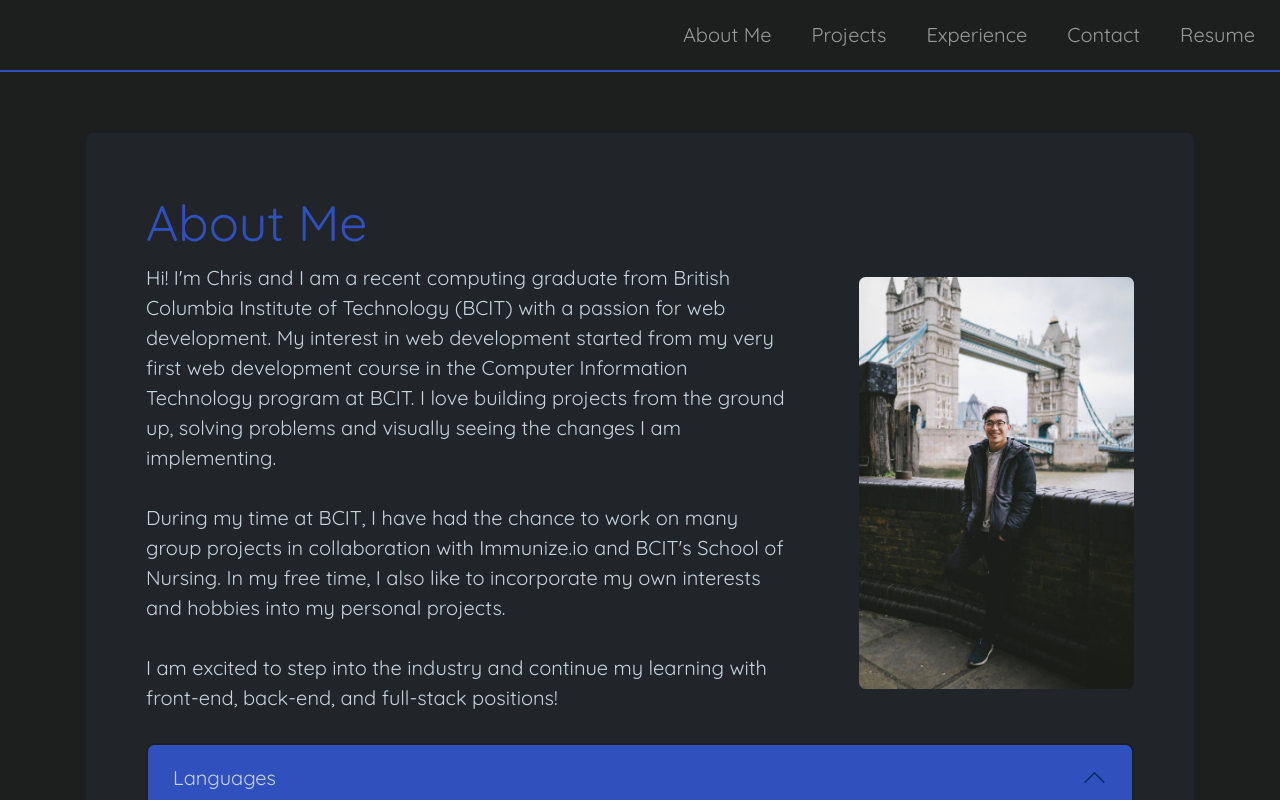
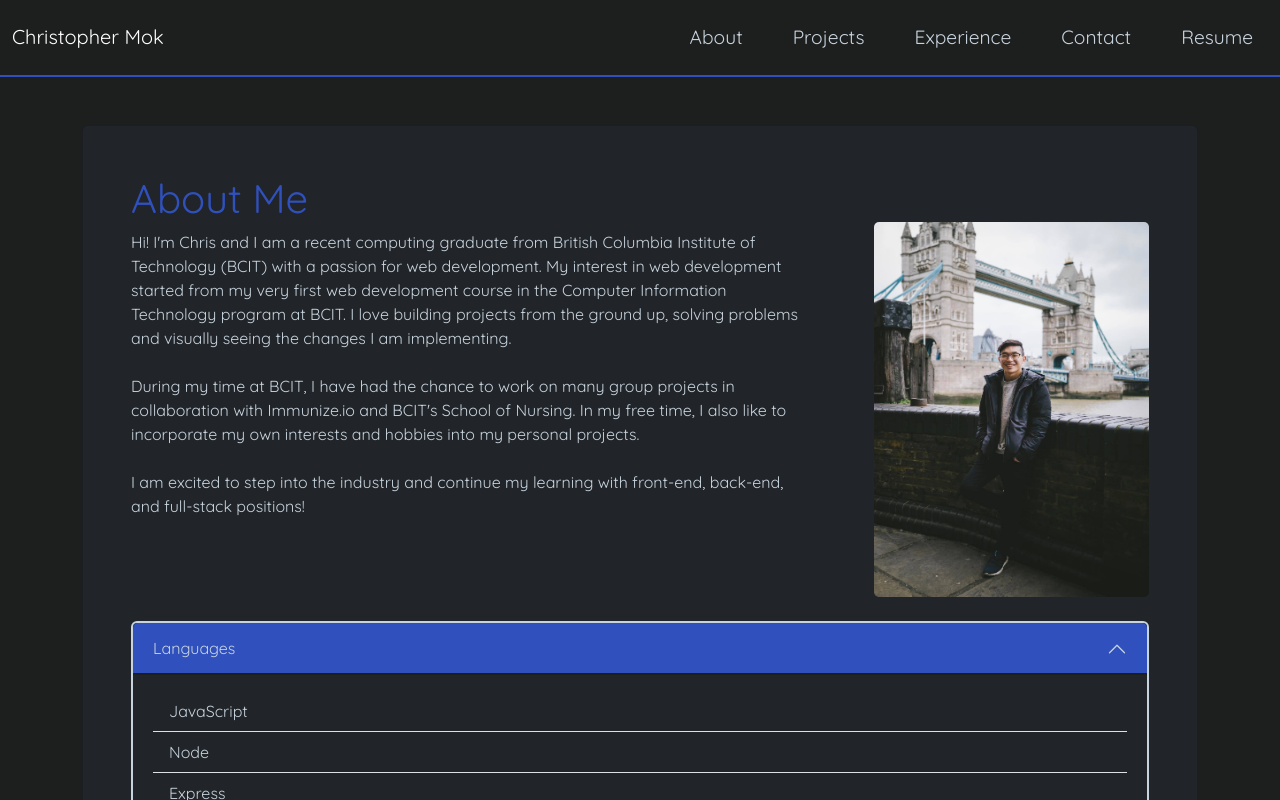
Before and after one commit to chrismok17/chrismok17, a React (Create React App) app: page / in a window 1280 px wide. Shown: the top 800 px of the page. Built offline with nearby package versions, Linux system fonts and the light colour scheme.

Commit message:
removed shadows, fixed sizing and updated menu

```diff
--- a/src/App_bs.css
+++ b/src/App_bs.css
@@ -8,11 +8,11 @@
   --tertiary: #c7d3dd;
   --dark-blue: #3051BD;
   --flash-white: #eff2f1;
-  font-size: 20px;
+  font-size: 16px;
   max-width: 100%;
   background-color: var(--main);
+  font-family: 'Quicksand', sans-serif;
 }
-
 
 .App {
   font-family: 'Quicksand', sans-serif;
@@ -39,14 +39,40 @@
   color: var(--dark-blue) !important;
 }
 
+.offcanvas {
+  background-color: var(--main) !important;
+}
+
+.offcanvas-header {
+  border-bottom: #3051BD !important;
+}
+
+.offcanvas-title {
+  color: #3051BD !important;
+  font-size: 2rem !important;
+  padding: 20px !important;
+}
+
+.nav-link {
+  color: var(--tertiary) !important;
+  font-size: 3rem !important;
+  padding: 15px !important;
+}
+
+.btn-close {
+  --bs-btn-close-color: #fff !important;
+  background: #c7d3dd var(--bs-btn-close-bg) center/1em auto no-repeat !important;
+  margin: 20px !important;
+}
+
 .card-body {
   --bs-card-spacer-y: 0;
   --bs-card-spacer-x: 0;
 }
 
 .img-fluid {
-  max-width: 275px;
-  max-height: 425px;
+  max-width: 225px;
+  max-height: 375px;
   border-radius: 5px;
 }
 
@@ -64,10 +90,22 @@
 .accordion-button:focus, .accordion-button:hover {
   background-color: var(--dark-blue) !important;
   border-color: var(--dark-blue) !important;
+  box-shadow: none !important;
+}
+
+.accordion-button::after {
+  background-image: none !important;
+  background-color: var(--tertiary) !important;
+  -webkit-mask-image: var(--bs-accordion-btn-icon) !important;
+  mask-image: var(--bs-accordion-btn-icon) !important;
 }
 
 .accordion-button:not(.collapsed) {
   background-color: var(--dark-blue) !important;
+}
+
+.accordion-item {
+  border: var(--bs-accordion-border-width) solid var(--tertiary) !important;
 }
 
 .list-group {
@@ -89,9 +127,38 @@
 a.external {
   color: var(--tertiary);
   text-decoration: none !important;
-  cursor: pointer; /* Optionally, change the cursor style on hover */
+  cursor: pointer;
 }
 
 a.external:hover {
   color: var(--dark-blue);
 }
+
+a.nav-link {
+  font-size: 1.2rem !important;
+}
+
+@media only screen and (min-width: 1200px) {
+  .profile-photo.justify-content-center {
+    justify-content: end !important;
+  }
+}
+
+@media only screen and (max-width: 768px) {
+  body {
+    font-size: 0.9rem !important;
+  }
+  a.nav-link {
+    font-size: 1.5rem !important;
+  }
+}
+
+@media only screen and (max-width: 480px) {
+  body {
+    font-size: calc(12px + 0.5vw) !important;
+  }
+  a.nav-link {
+    font-size: 1.5rem !important;
+  }
+
+}
--- a/src/components/About.tsx
+++ b/src/components/About.tsx
@@ -23,7 +23,7 @@ const About = () => {
                             </Card.Text>
                         </Card.Body>
                     </Col>
-                    <Col md={4} className="d-flex justify-content-end align-items-center">
+                    <Col md={4} className="profile-photo d-flex justify-content-center align-items-center">
                         <Card.Img className="img-fluid mt-5" src={require("../assets/images/me.jpg")} alt="Christopher Mok" style={{ width: '275px', maxWidth: '100%' }} />
                     </Col>
                     {/* <SkillsSection /> */}
--- a/src/components/Menu.tsx
+++ b/src/components/Menu.tsx
@@ -1,42 +1,58 @@
-import React  from "react";
+import React, { useState }  from "react";
 import { Link, animateScroll as scroll } from "react-scroll";
-import { Navbar, Container, Nav } from 'react-bootstrap';
+import { Navbar, Container, Nav, Offcanvas } from 'react-bootstrap';
 
 const Menu = () => {
-    // const [prevScrollPos, setPrevScrollPos] = useState(0);
-    // const [visible, setVisible] = useState(true);
-
-    // useEffect(() => {
-    //     const handleScroll = () => {
-    //     const currentScrollPos = window.scrollY;
-    //     const visible = prevScrollPos > currentScrollPos || currentScrollPos < 10;
-    //     setVisible(visible);
-    //     setPrevScrollPos(currentScrollPos);
-    //     };
-    //     window.addEventListener("scroll", handleScroll);
-    //     return () => window.removeEventListener("scroll", handleScroll);
-    // }, [prevScrollPos]);
+    const [showOffcanvas, setShowOffcanvas] = useState(false);
 
     const scrollToTop = () => {
         scroll.scrollToTop();
     }
 
+    const handleToggleOffcanvas = () => {
+        setShowOffcanvas(true);
+    }
+
+    const handleLinkClick = () =>{
+        setShowOffcanvas(false)
+    }
+
     return (
         <>
-            <Navbar sticky="top" expand="sm" variant="dark" className="navbar w-100">
-                <Container fluid className="justify-content-end">
-                <Navbar.Toggle aria-controls="navbar-nav" />
-                    <Navbar.Collapse id="navbar-nav">
-                        <Nav className="ms-auto">
-                            <Nav.Link onClick={scrollToTop} href="/#" className="nav-link">About Me</Nav.Link>
-                            <Link to="projects" smooth={true} isDynamic={true} className="nav-link">Projects</Link>
-                            <Link to="experience" smooth={true} isDynamic={true} className="nav-link">Experience</Link>
-                            <Link to="links" smooth={true} isDynamic={true} className="nav-link">Contact</Link>
-                            <Nav.Link href={require("../assets/Christopher_Mok_Resume_2023.pdf")} target="_blank" rel="noreferrer" className="nav-link">Resume</Nav.Link>
-                        </Nav>
-                    </Navbar.Collapse>
+            <Navbar sticky="top" expand="md" variant="dark" className="navbar w-100">
+                <Container fluid>
+                    <Navbar.Brand href="/#">Christopher Mok</Navbar.Brand>
+                    <Nav className="ms-auto d-none d-md-flex">
+                        <Nav.Link onClick={() => {scrollToTop(); handleLinkClick()}} href="/#" className="nav-link">About</Nav.Link>
+                        <Link to="projects" smooth={true} isDynamic={true} className="nav-link">Projects</Link>
+                        <Link to="experience" smooth={true} isDynamic={true} className="nav-link">Experience</Link>
+                        <Link to="links" smooth={true} isDynamic={true} className="nav-link">Contact</Link>
+                        <Nav.Link href={require("../assets/Christopher_Mok_Resume_2023.pdf")} target="_blank" rel="noreferrer" className="nav-link">Resume</Nav.Link>
+                    </Nav>
+                    <button
+                        className="navbar-toggler"
+                        type="button"
+                        onClick={handleToggleOffcanvas}
+                    >
+                        <span className="navbar-toggler-icon" />
+                    </button>
                 </Container>
             </Navbar>
+
+            <Offcanvas show={showOffcanvas} onHide={() => setShowOffcanvas(false)} placement="end">
+                <Offcanvas.Header closeButton>
+                    <Offcanvas.Title>Christopher Mok</Offcanvas.Title>
+                </Offcanvas.Header>
+                <Offcanvas.Body>
+                    <Nav className="d-flex flex-column align-items-center">
+                        <Nav.Link  onClick={() => {scrollToTop(); handleLinkClick()}} href="/#" className="nav-link">About</Nav.Link>
+                        <Link  onClick={() => {handleLinkClick()}} to="projects" smooth={true} isDynamic={true} className="nav-link">Projects</Link>
+                        <Link  onClick={() => {handleLinkClick()}} to="experience" smooth={true} isDynamic={true} className="nav-link">Experience</Link>
+                        <Link  onClick={() => {handleLinkClick()}} to="links" smooth={true} isDynamic={true} className="nav-link">Contact</Link>
+                        <Nav.Link href={require("../assets/Christopher_Mok_Resume_2023.pdf")} target="_blank" rel="noreferrer" className="nav-link">Resume</Nav.Link>
+                    </Nav>
+                </Offcanvas.Body>
+            </Offcanvas>
         </>
     );
 };
```
